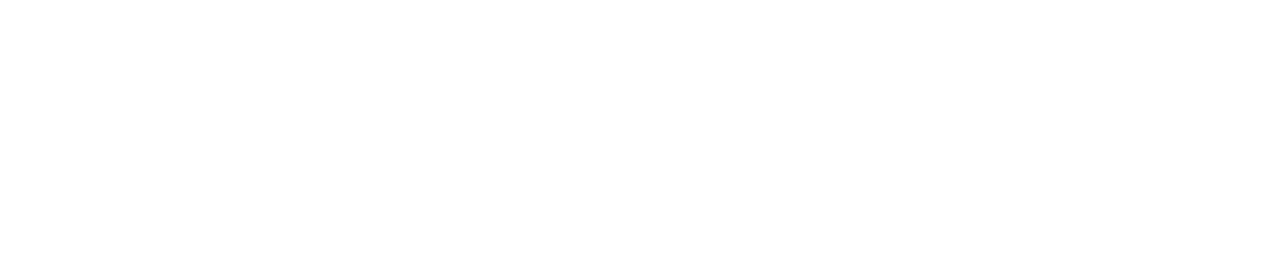
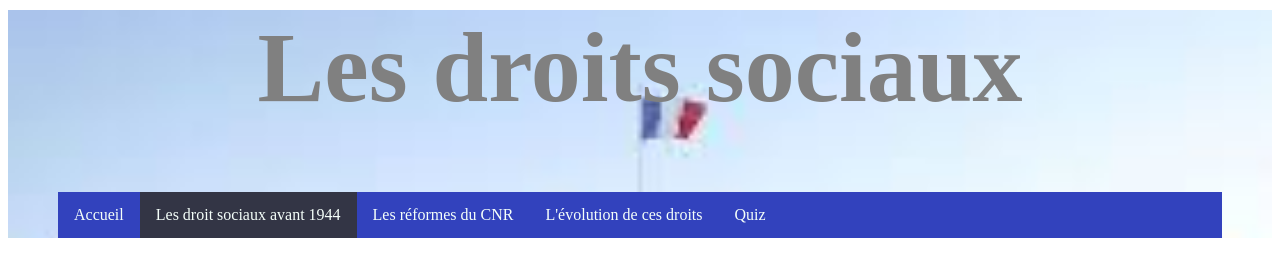
Before and after one commit to Guiguip77/SiteEMC, a plain HTML site: page avant1944.html in a window 1280 px wide. Drawn offline with Linux system fonts and the light colour scheme.

Commit message:
Ajout du menu de navigation et d'une image d'en-tête

```diff
--- a/avant1944.html
+++ b/avant1944.html
@@ -2,9 +2,22 @@
 <html lang="fr">
 <head>
     <meta charset="UTF-8">
-    <title>Document</title>
+    <link rel="stylesheet" href="styles.css">
+    <link rel="shortcut icon" href="Images/RepubliqueFrancaise.png">
+    <title>Site EMC - Réforme avant 1944</title>
 </head>
 <body>
-
+    <header>
+        <h1>Les droits sociaux</h1>
+        <ul class="nav">
+            <li class="nav"><a href="index.html" class="nav">Accueil</a></li>
+            <li class="ActualPage"><a href="avant1944.html" class="ActualLink">Les droit sociaux avant 1944</a></li>
+            <li class="nav"><a href="CNR.html" class="nav">Les réformes du CNR</a></li>
+            <li class="nav"><a href="evolution.html" class="nav">L'évolution de ces droits</a></li>
+            <li class="nav"><a href="quiz.html" class="nav">Quiz</a></li>
+          </ul>
+    </header>
+    <footer>
+    </footer>
 </body>
 </html>
--- a/styles.css
+++ b/styles.css
@@ -0,0 +1,53 @@
+/* En-tete */
+header{
+    background-image: url('images/Elysée.jpg');
+    background-repeat: no-repeat;
+    background-size: cover;
+  }
+/* Menu de navigation */
+ul.nav {
+    list-style-type: none;
+    margin: 50px;
+    padding: 0;
+    overflow: hidden;
+    background-color: #3242bd;
+  }
+
+li.nav {
+    float: left;
+  }
+
+li.nav a.nav {
+    display: block;
+    color: mintcream;
+    text-align: center;
+    padding: 14px 16px;
+    text-decoration: none;
+  }
+
+li a.nav:hover {
+    background-color: #333545;
+  }
+
+.ActualPage{
+    background-color: #333545;
+    float: left;
+    display: block;
+    padding: 14px 16px;
+  }
+
+.ActualLink{
+    color: mintcream;
+    text-align: center;
+    text-decoration: none;
+  }
+/* Titre de la page */
+h1{
+    color: grey;
+    text-align: center;
+    font-size: 100px;
+    display: block;
+    margin-top: 10px;
+    margin-left: auto;
+    margin-right: auto;
+}
```
Also changed, not shown: CNR.html (+15 -2 lines), evolution.html (+15 -2 lines), index.html (+15 -2 lines), quiz.html (+15 -2 lines), Images/Elysée.jpg (added), Images/RepubliqueFrancaise.png (added).
